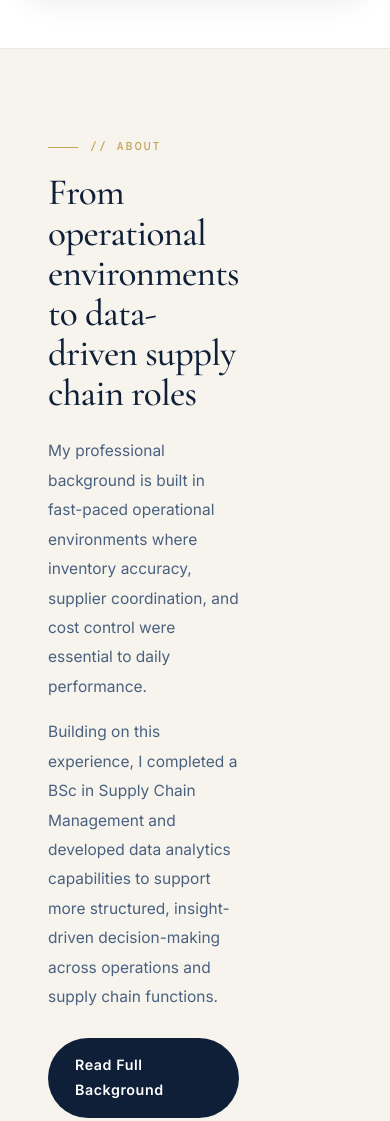
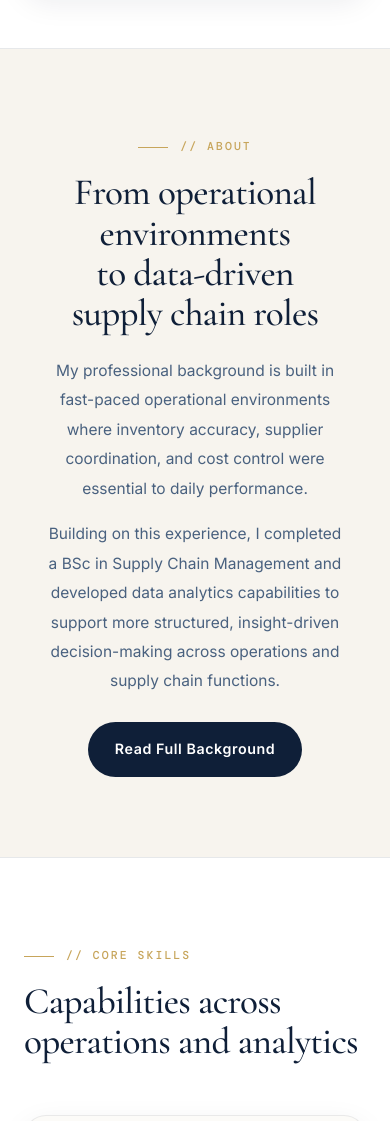
Before and after one commit to dereckmungoriwo/officialwebsite, a plain HTML site: page index.html in a window 390 px wide. Shown: the part 1740-2861 px from the top of the page. Drawn offline with nearby package versions, Linux system fonts and the light colour scheme.

Commit message:
Add styles for about preview section

```diff
--- a/assets/css/home.css
+++ b/assets/css/home.css
@@ -595,6 +595,13 @@
     padding-bottom: 80px;
   }
 
+  .about-preview-inner {
+    max-width: 1200px;
+    margin: 0 auto;
+    display: block;
+    text-align: center;
+  }
+
   .cta-banner {
     padding-top: 76px;
     padding-bottom: 76px;
```
